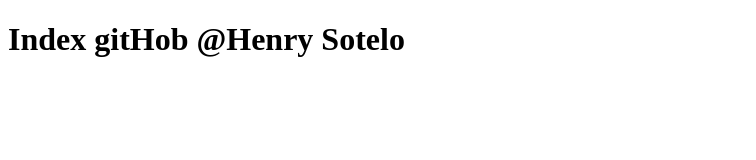
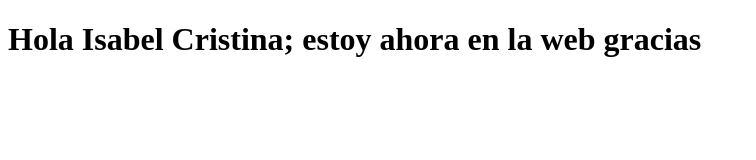
Before and after one commit to henrysotelo/CliniPockets, a plain HTML site: page index.html in a window 1280 px wide. Shown: the whole page, without its empty margins (0-756 px from the left). Drawn offline with Linux system fonts and the light colour scheme.

Commit message:
Actualizado por Isa

```diff
--- a/index.html
+++ b/index.html
@@ -5,6 +5,6 @@
     <title>Ejemplo Servidor gitHob hola.</title>
   </head>
   <body>
-    <h1>Index gitHob @Henry Sotelo</h1>
+    <h1>Hola Isabel Cristina; estoy ahora en la web gracias</h1>
   </body>
 </html>
```
